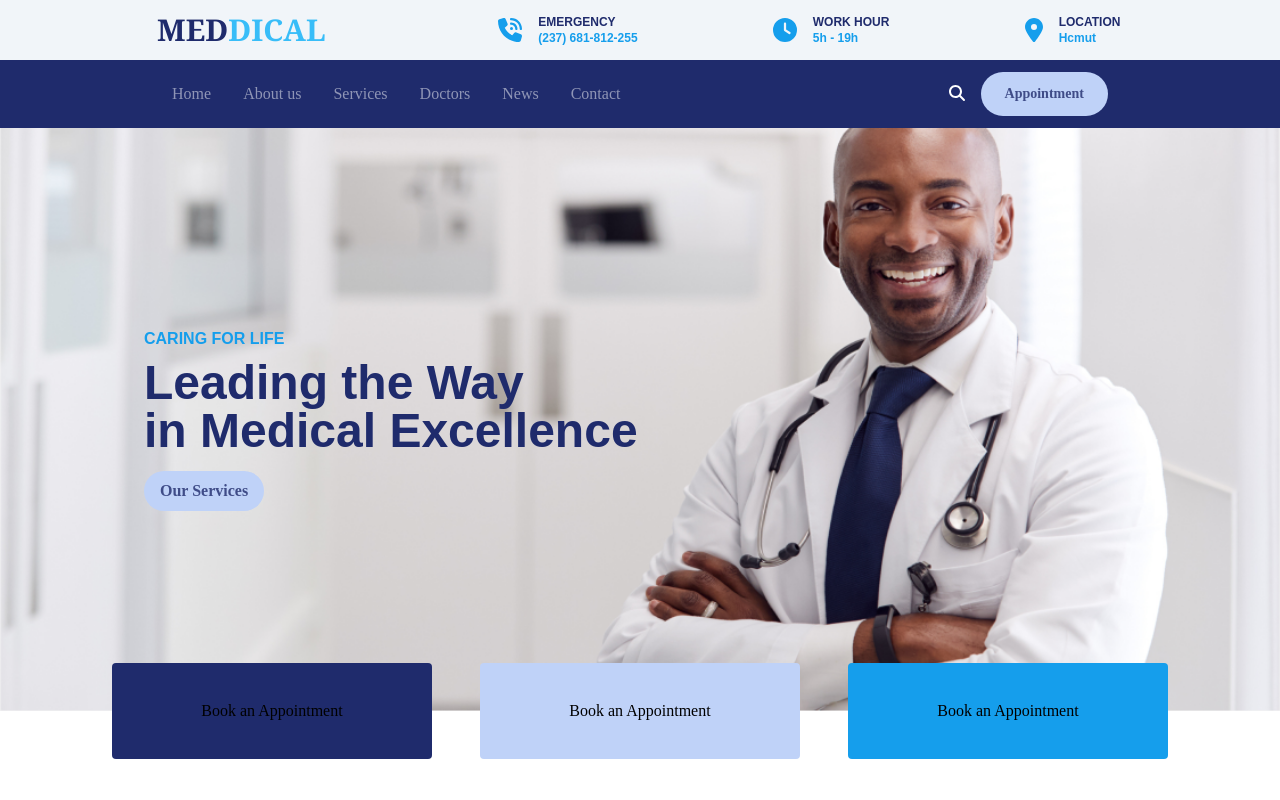
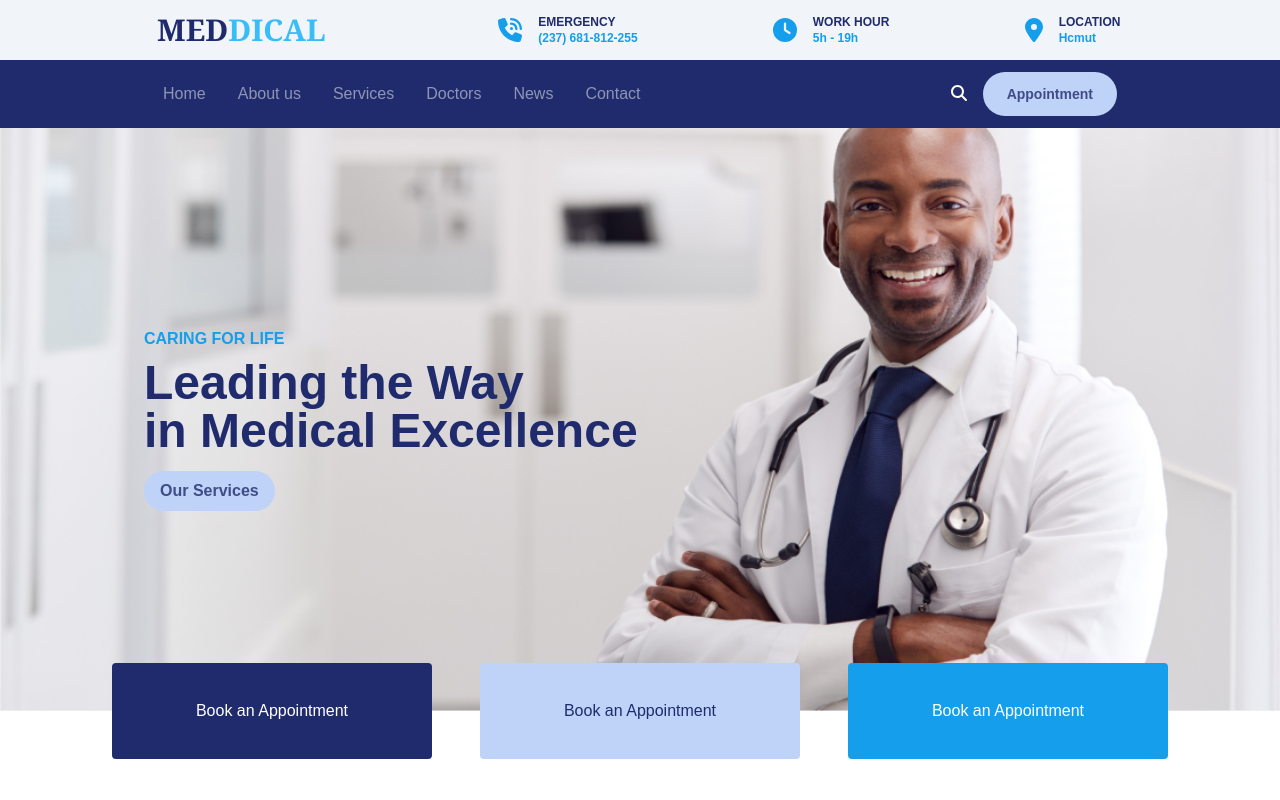
Before and after one commit to MinhChieens/random-assgn-demo, a React (Vite) app: page / in a window 1280 px wide. Shown: the top 800 px of the page. Built offline with nearby package versions, Linux system fonts and the light colour scheme.

Commit message:
set default font to workssans sans-serif

```diff
--- a/src/components/Footer.jsx
+++ b/src/components/Footer.jsx
@@ -14,7 +14,7 @@ const Footer = () => {
       <div className="relative bottom-0 left-0 w-full flex flex-col text-white/80 text-sm bg-darkblue">
          <div className="flex m-auto pt-8 pb-4 px-28 w-full">
             <div className="mx-auto px-4 align-top">
-          <p className="text-lightblue text-3xl font-bold font-serif pb-2">
+               <p className="text-lightblue text-3xl font-bold  pb-2">
                   MEDDICAL
                </p>
                <div className="text-wrap">
@@ -28,14 +28,14 @@ const Footer = () => {
                      <a
                         key={item.id < 2}
                         href={item.url}
-                className="block relative font-sans transition-colors hover:text-white text-sm"
+                        className="block relative  transition-colors hover:text-white text-sm"
                      >
                         {item.title}
                      </a>
                   ))}
                   <a
                      href="appointment"
-              className="block relative font-sans transition-colors hover:text-white text-sm"
+                     className="block relative  transition-colors hover:text-white text-sm"
                   >
                      Appointment
                   </a>
--- a/src/components/Hero.jsx
+++ b/src/components/Hero.jsx
@@ -5,10 +5,10 @@ const Hero = () => {
       <>
          <section className="relative min-w-full aspect-[1125/512] bg-[url('../src/assets/bg-doctor.png')] bg-no-repeat bg-cover flex flex-col justify-center">
             <div className="px-36">
-               <h3 className="text-skyblue uppercase font-bold font-worksans my-2">
+               <h3 className="text-skyblue uppercase font-bold  my-2">
                   Caring for life
                </h3>
-               <h1 className="text-darkblue font-bold font-worksans text-5xl my-2">
+               <h1 className="text-darkblue font-bold  text-5xl my-2">
                   Leading the Way <br /> in Medical Excellence
                </h1>
                <Button
@@ -22,18 +22,18 @@ const Hero = () => {
 
          <div className="welcome relative flex flex-col justify-center items-center">
             <div className="appointment relative top-[-3rem] flex flex-row justify-center items-center gap-12">
-               <div className="book w-[20rem] rounded h-[6rem] bg-[#1F2B6C] flex items-center justify-center">
+               <div className="book w-[20rem] rounded h-[6rem] bg-[#1F2B6C] flex items-center justify-center text-white">
                   <p>Book an Appointment</p>
                </div>
-               <div className="book w-[20rem] rounded h-[6rem] bg-[#BFD2F8] flex items-center justify-center">
+               <div className="book w-[20rem] rounded h-[6rem] bg-[#BFD2F8] flex items-center justify-center text-darkblue">
                   <p>Book an Appointment</p>
                </div>
-               <div className="book w-[20rem] rounded h-[6rem] bg-[#159EEC] flex items-center justify-center">
+               <div className="book w-[20rem] rounded h-[6rem] bg-[#159EEC] flex items-center justify-center text-white">
                   <p>Book an Appointment</p>
                </div>
             </div>
             <div className="content w-[40rem] flex flex-col justify-center items-center ">
-               <h4 className=" font-worksans font-bold text-lg text-center text-sky-500 uppercase tracking-[2.88px]">
+               <h4 className="  font-bold text-lg text-center text-sky-500 uppercase tracking-[2.88px]">
                   Welcome To Meddical
                </h4>
                <h3 className="text-center text-blue-950 text-[32px]  font-bold font-['Yeseva One']">
--- a/src/components/Navbar.jsx
+++ b/src/components/Navbar.jsx
@@ -16,7 +16,7 @@ const Navbar = () => {
                   <a
                      key={item.id}
                      href={item.url}
-                     className={`block relative font-sans text-white/50 transition-colors hover:text-white px-4 py-6 text-base leading-5 ${
+                     className={`block relative  text-white/50 transition-colors hover:text-white px-4 py-6 text-base leading-5 ${
                         item.url === pathname.hash
                            ? "z-2 lg:text-white"
                            : "lg:text-white/50"
@@ -35,7 +35,7 @@ const Navbar = () => {
                   />
                </a>
                <a
-                  className="mx-4 font-sans text-sm font-bold text-darkblue/80 transition-colors hover:text-darkblue block px-6 py-3 bg-solid rounded-full bg-lightblue"
+                  className="mx-4  text-sm font-bold text-darkblue/80 transition-colors hover:text-darkblue block px-6 py-3 bg-solid rounded-full bg-lightblue"
                   href="appointment"
                >
                   Appointment
--- a/src/index.css
+++ b/src/index.css
@@ -3,10 +3,16 @@
 @tailwind utilities;
 
 :root {
-  --font-worksans: "worksans", monospace;
-  color-scheme: light;
+   --font-worksans: "Work Sans", sans-serif;
+   color-scheme: light;
+}
+
+@layer base {
+   html {
+      font-family: "Work Sans", sans-serif;
+   }
 }
 
 * {
-  scroll-behavior: smooth;
+   scroll-behavior: smooth;
 }
--- a/tailwind.config.js
+++ b/tailwind.config.js
@@ -1,5 +1,4 @@
 /** @type {import('tailwindcss').Config} */
-import { fontFamily } from "tailwindcss/defaultTheme";
 
 export default {
    content: ["./index.html", "./src/**/*.{js,ts,jsx,tsx}"],
@@ -13,10 +12,7 @@ export default {
             black: "#000000",
          },
          fontFamily: {
-            sans: ["var(--font-sora)", ...fontFamily.sans],
-            code: "var(--font-code)",
-            grotesk: "var(--font-grotesk)",
-            worksans: ['"Work Sans"', "sans-serif"],
+            worksans: ["Work Sans", "sans-serif"],
          },
       },
    },
```
Lines whose indentation alone changed are shown as unchanged.
